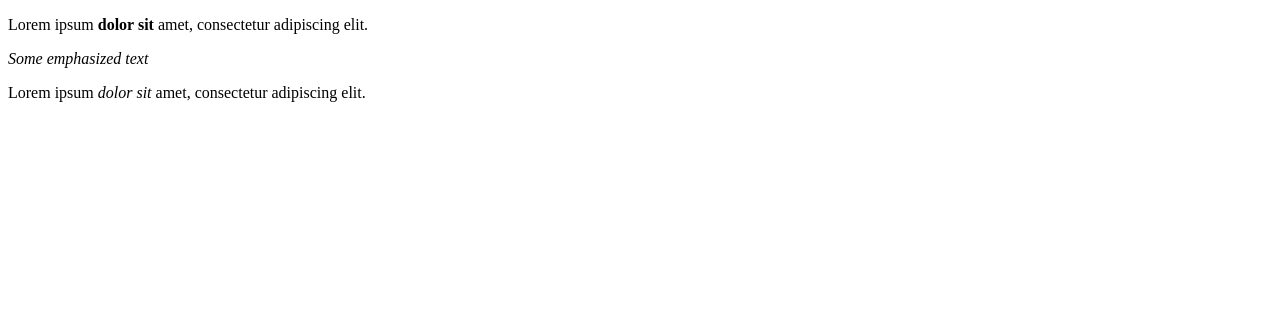
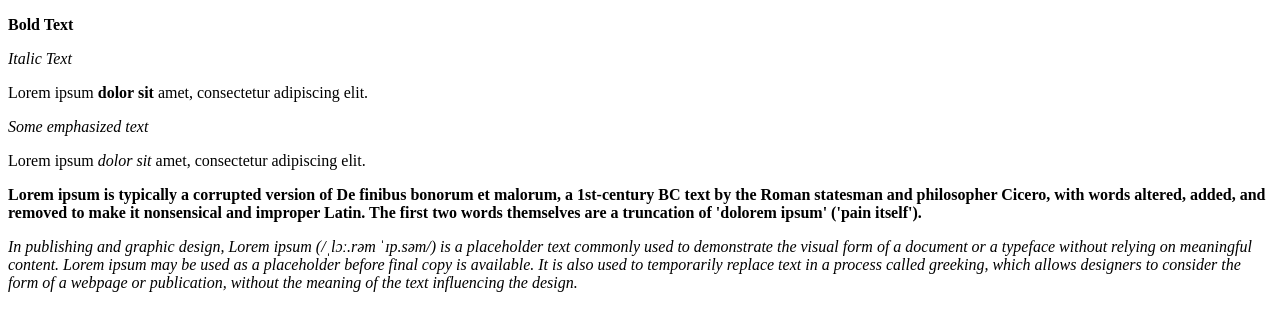
Before and after one commit to davidcostacv/Bold-and-italic, a plain HTML site: page index.html in a window 1280 px wide. Drawn offline with Linux system fonts and the light colour scheme.

Commit message:
feat: added index

```diff
--- a/index.html
+++ b/index.html
@@ -4,6 +4,8 @@
   <meta charset="UTF-8">
   <meta name="viewport" content="width=device-width, initial-scale=1.0">
   <title>My first Website</title>
+  <p><strong>Bold Text</strong></p>
+  <p><em>Italic Text</em></p>
 </head>
 <body>
 
@@ -11,5 +13,12 @@
   <em>Some emphasized text</em>
   <p>Lorem ipsum <em>dolor sit</em> amet, consectetur adipiscing elit.</p>
 
+
+
+  <p><strong>
+    Lorem ipsum is typically a corrupted version of De finibus bonorum et malorum, a 1st-century BC text by the Roman statesman and philosopher Cicero, with words altered, added, and removed to make it nonsensical and improper Latin. The first two words themselves are a truncation of 'dolorem ipsum' ('pain itself').</p>
+  </strong>
+
+    <p><em>In publishing and graphic design, Lorem ipsum (/ˌlɔː.rəm ˈɪp.səm/) is a placeholder text commonly used to demonstrate the visual form of a document or a typeface without relying on meaningful content. Lorem ipsum may be used as a placeholder before final copy is available. It is also used to temporarily replace text in a process called greeking, which allows designers to consider the form of a webpage or publication, without the meaning of the text influencing the design.</em></p>
 </body>
 </html>
```
Also changed, not shown: app_screenshot.png.
